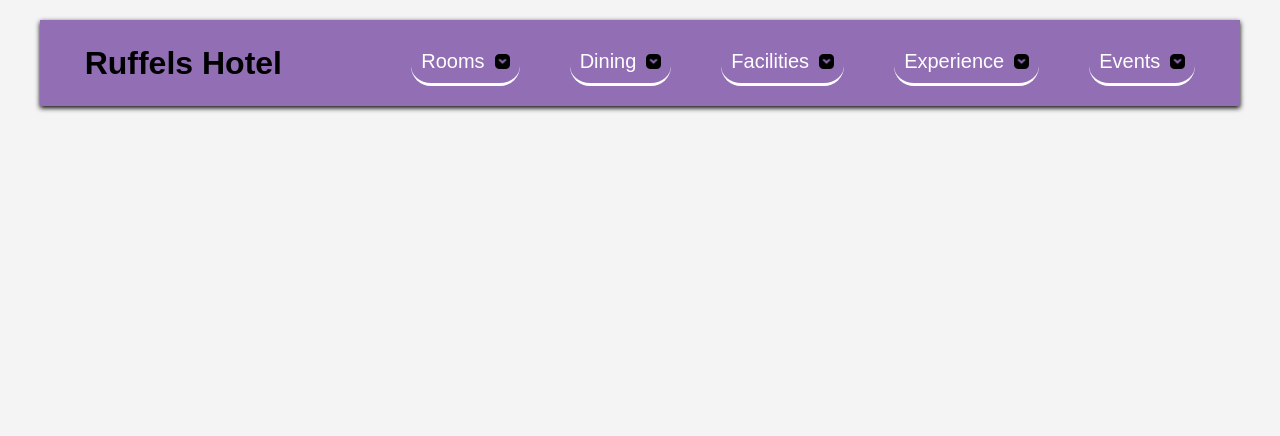
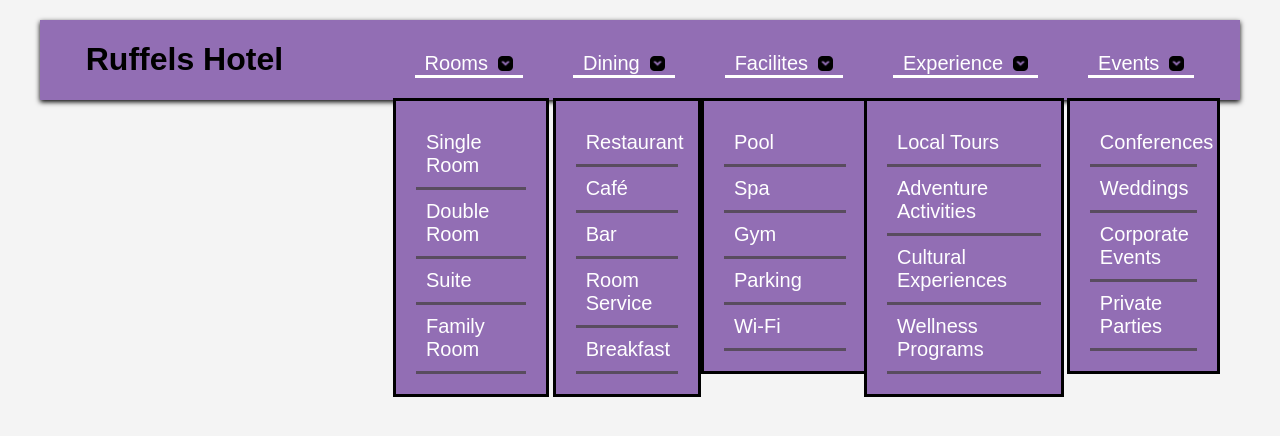
Before and after one commit to Shamsafarany/Dropdown-menu, a plain HTML site: page index.html in a window 1280 px wide. Drawn offline with Linux system fonts and the light colour scheme.

Commit message:
add submenu

```diff
--- a/index.html
+++ b/index.html
@@ -11,27 +11,79 @@
     <header>
       <h1>Ruffels Hotel</h1>
       <nav>
-        <ul>
+        <ul class="nav-list">
+          <div class="list-container">
             <div class="menu">
-            <li>Rooms</li>
+              <li class="header-items">Rooms</li>
               <img src="down-chevron_10117732.png" />
             </div>
+            <div class="dropdown">
+              <ul class="dropdown-content">
+                <li>Single Room</li>
+                <li>Double Room</li>
+                <li>Suite</li>
+                <li>Family Room</li>
+              </ul>
+            </div>
+          </div>
 
+          <div class="list-container">
             <div class="menu">
-            <li>Dining</li>
+              <li class="header-items">Dining</li>
               <img src="down-chevron_10117732.png" />
             </div>
+            <div class="dropdown">
+              <ul class="dropdown-content">
+                <li>Restaurant</li>
+                <li>Café</li>
+                <li>Bar</li>
+                <li>Room Service</li>
+                <li>Breakfast</li>
+              </ul>
+            </div>
+          </div>
+          <div class="list-container">
             <div class="menu">
-            <li>Facilities</li>
+              <li class="header-items">Facilites</li>
               <img src="down-chevron_10117732.png" />
             </div>
+            <div class="dropdown">
+              <ul class="dropdown-content">
+                <li>Pool</li>
+                <li>Spa</li>
+                <li>Gym</li>
+                <li>Parking</li>
+                <li>Wi-Fi</li>
+              </ul>
+            </div>
+          </div>
+          <div class="list-container">
             <div class="menu">
-            <li>Experience</li>
+              <li class="header-items">Experience</li>
               <img src="down-chevron_10117732.png" />
             </div>
+            <div class="dropdown">
+              <ul class="dropdown-content">
+                <li>Local Tours</li>
+                <li>Adventure Activities</li>
+                <li>Cultural Experiences</li>
+                <li>Wellness Programs</li>
+              </ul>
+            </div>
+          </div>
+           <div class="list-container">
             <div class="menu">
-            <li>Events</li>
+              <li class="header-items">Events</li>
               <img src="down-chevron_10117732.png" />
+            </div>
+            <div class="dropdown">
+              <ul class="dropdown-content">
+                <li>Conferences</li>
+                <li>Weddings</li>
+                <li>Corporate Events</li>
+                <li>Private Parties</li>
+              </ul>
+            </div>
           </div>
         </ul>
       </nav>
--- a/javascript.js
+++ b/javascript.js
@@ -0,0 +1,3 @@
+//get items
+const arrow = document.querySelectorAll('img');
+const headerItems = document.querySelectorAll('.header-items');
--- a/styles.css
+++ b/styles.css
@@ -17,7 +17,7 @@ header{
     margin: auto
 }
 
-ul{
+.nav-list{
     list-style: none;
     display: flex;
     gap: 50px;
@@ -28,7 +28,7 @@ ul{
 .menu{
     border-bottom: solid white;
     padding: 10px;
-    border-radius: 20px;
+    padding-bottom: 0;
     display: flex;
     align-items: center;
     gap: 10px;
@@ -38,5 +38,38 @@ ul{
 img{
     height: 15px;
     width: 15px;
+}
+.list-container{
+    position: relative;
+}
+
+
+
+.dropdown{
+    border: solid black;
+    position: absolute;
+    background-color: rgb(146, 110, 180);
+    padding: 10px;
+    width: 120%;
+    top: 100%;
+    left: -20%;
+    margin-top: 20px;
 
 }
+
+.dropdown ul{
+    list-style: none;
+    padding: 10px;
+    margin: 0;
+}
+.dropdown ul li{
+    padding: 10px;
+    color: white;
+    font-size: 20px;
+    cursor: pointer;
+    border-bottom: solid rgb(89, 76, 95);
+}
+
+.dropdown ul li:hover{
+    text-decoration: underline;
+}
```
Lines whose indentation alone changed are shown as unchanged.
